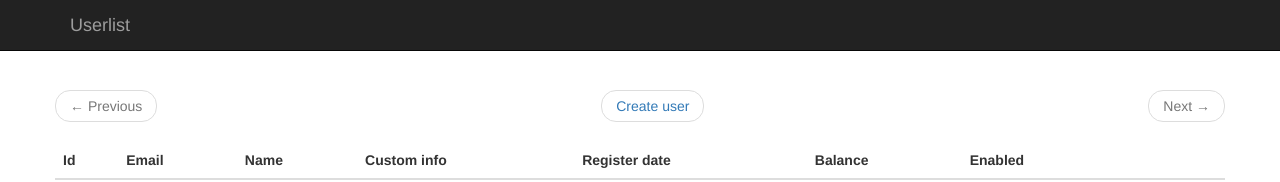
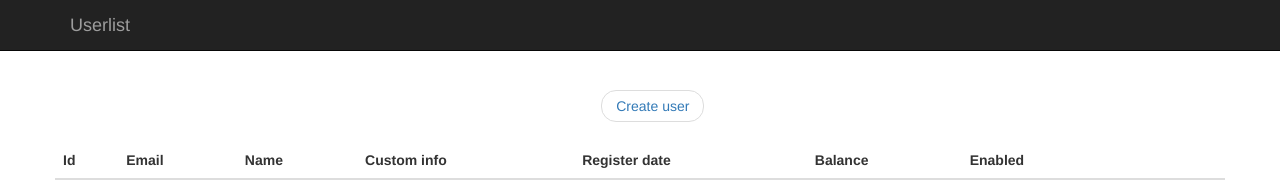
Before and after one commit to sheff146/userlist, a website: page src/index.html at #/home in a window 1280 px wide. Shown: the top 182 px of the page. Drawn offline with nearby package versions, Linux system fonts and the light colour scheme; some packages are replaced by stand-ins of ours; files that its build step writes are made by us from their sources; no server answers.

Commit message:
Fixed working pager even if there is nothing to leaf through

```diff
--- a/src/templates/home.html
+++ b/src/templates/home.html
@@ -1,11 +1,11 @@
 <div class="row">
     <nav>
         <ul class="pager">
-            <li class="previous" ng-class="{disabled: !canListBackward}"><a
+            <li class="previous" ng-class="{invisible: !canListBackward}"><a
                     ng-href="#/home?offset={{previousOffset}}&limit={{limit}}"><span aria-hidden="true">&larr;</span>
                 Previous</a></li>
             <li><a href="#/createuser" class="btn">Create user</a></li>
-            <li class="next" ng-class="{disabled: !canListForward}"><a
+            <li class="next" ng-class="{invisible: !canListForward}"><a
                     ng-href="#/home?offset={{nextOffset}}&limit={{limit}}">Next <span aria-hidden="true">&rarr;</span></a>
             </li>
         </ul>
```
